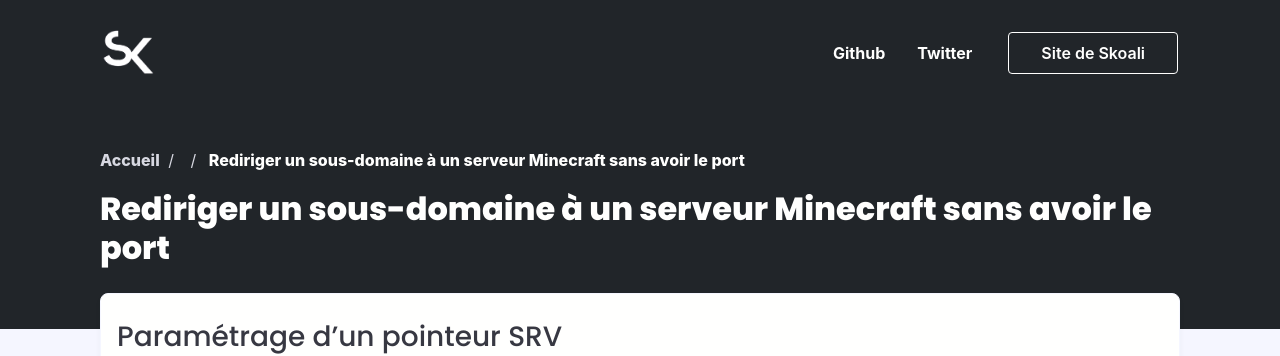
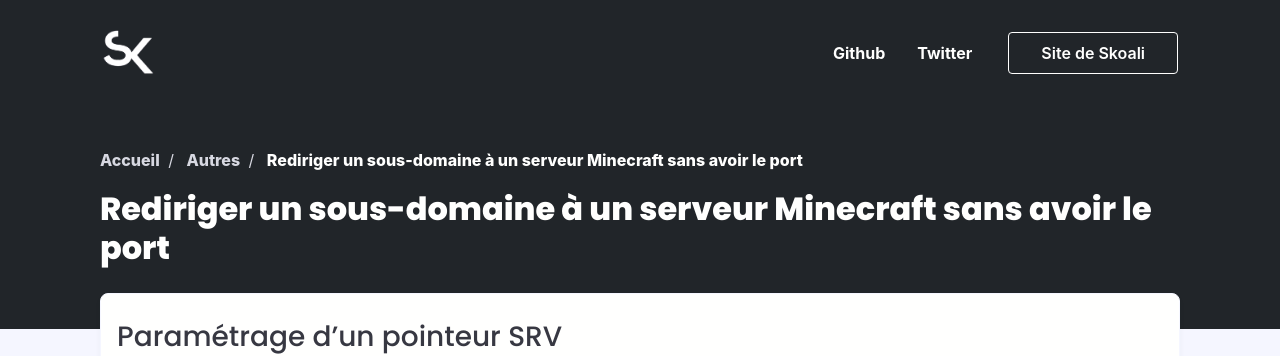
Before and after one commit to Skoali/doc, a Jekyll site: the page built from _posts/autres/2022-01-01-Rediriger un sous-domaine à un serveur Minecraft sans avoir le port.md, in a window 1280 px wide. Shown: the top 356 px of the page. Built offline with Jekyll 4.4.1, drawn with Linux system fonts in a browser that asks for light colours; nearby versions of some CDN libraries; some web fonts are replaced.

Commit message:
Add catégorie "autres"

```diff
--- a/_data/category_list.yml
+++ b/_data/category_list.yml
@@ -6,3 +6,5 @@
   name: Garry's Mod
 nodejs:
   name: NodeJS
+autres:
+  name: Autres
--- a/_posts/autre/2022-01-01-Rediriger un sous-domaine à un serveur Minecraft sans avoir le port.md
+++ b/_posts/autres/2022-01-01-Rediriger un sous-domaine à un serveur Minecraft sans avoir le port.md
@@ -2,7 +2,7 @@
 layout: post
 title: "Rediriger un sous-domaine à un serveur Minecraft sans avoir le port"
 date: 2022-01-01 15:30:00 +0100
-category: autre
+category: autres
 ---
 
 ### Paramétrage d'un pointeur SRV
```
Also changed, not shown: autres.html (added, +9 -0 lines), 1 other file.
